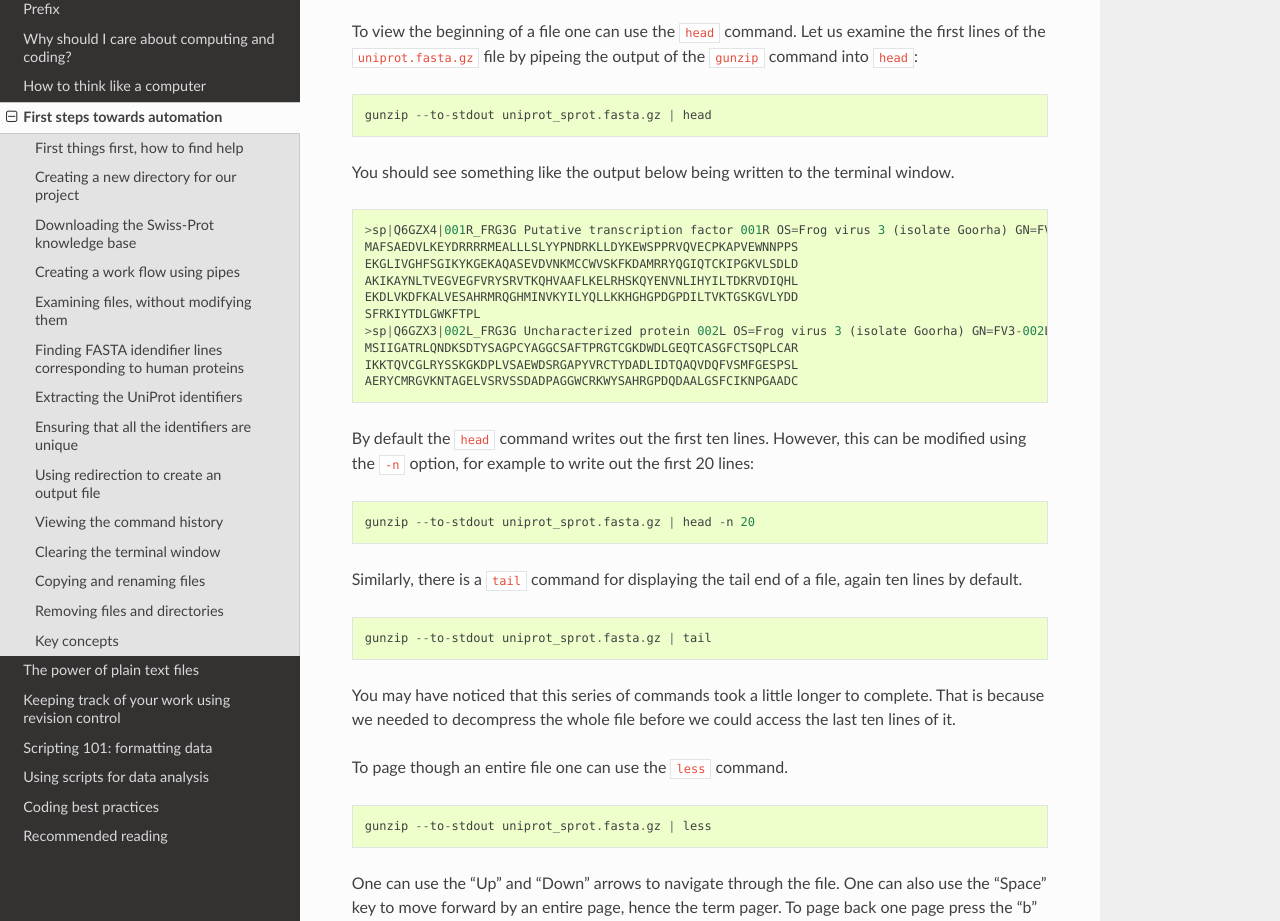
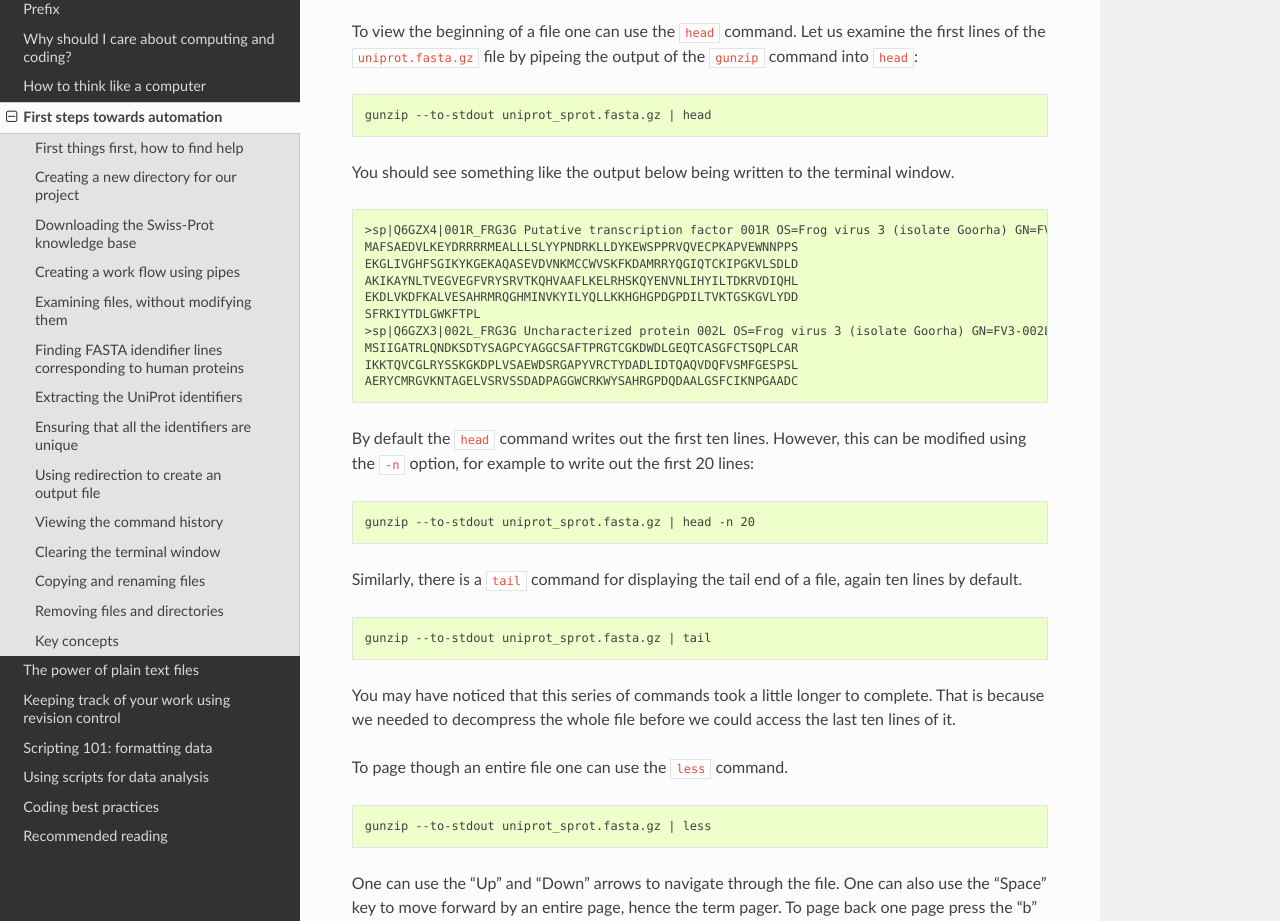
Before and after one commit to tjelvar-olsson/biologists-guide-to-computing, a Sphinx documentation site: the page built from source/first-steps-towards-automation.rst, in a window 1280 px wide and 1400 px high, scrolled down 3324 px. Shown: the part 152-1073 px from the top of the window. Built offline with Sphinx 7.4.7 and the Read the Docs theme 2.0.0, drawn with Linux system fonts in a browser that asks for light colours; some of the changed text lies outside the part shown.

Commit message:
Explicitly set cmd line code blocks to have no syntax highlighting.

```diff
--- a/source/first-steps-towards-automation.rst
+++ b/source/first-steps-towards-automation.rst
@@ -27,7 +27,9 @@ First things first, how to find help
 
 Most of the commands on the command line have built in help that can be accessed by
 providing either the argument ``-h`` or ``--help``. For example to access help for
-the ``curl`` command, which we will use later, you can run as such::
+the ``curl`` command, which we will use later, you can run as such:
+
+.. code-block:: none
 
     curl --help
 
@@ -35,7 +37,7 @@ More descriptive documentation can usually be found using the ``man`` (manual)
 command. For example to view the manual page of the ``ls`` command you can run
 the command below.
 
-::
+.. code-block:: none
 
     man ls
 
@@ -50,7 +52,7 @@ Creating a new directory for our project
 
 First of all let us make sure that we are working in our home directory.
 
-::
+.. code-block:: none
 
     cd
 
@@ -62,7 +64,7 @@ We can print out the name of the current working directory using the ``pwd``
 command. Furthermore we can list the contents of a directory using the ``ls``
 command.
 
-::
+.. code-block:: none
 
     pwd
     ls
@@ -72,7 +74,7 @@ create a new directory for our project. This is achieved using the ``mkdir``
 command, short for "make directory". After having created the directory move
 into it using the ``cd`` command.
 
-::
+.. code-block:: none
 
     mkdir first_step_towards_automation
     cd first_step_towards_automation
@@ -94,7 +96,9 @@ It is time to download the Swiss-Prot knowledge base from the UniProt. We can
 use the ``curl`` program to do this.  The ``curl`` command is a C program that
 allows us to stream data from URLs and FTP sites.  By default the ``curl``
 program writes the content of the URL to the standard output stream. To see
-this in action try running the command::
+this in action try running the command:
+
+.. code-block:: none
 
     curl www.bbc.com
 
@@ -117,7 +121,9 @@ when extracted it more than doubles in size. So we will use the ``--to-stdout``
 option to extract the content to the standard output stream whilst leaving the
 original file compressed.
 
-Try running the command::
+Try running the command:
+
+.. code-block:: none
 
     gunzip --to-stdout uniprot_sprot.fasta.gz
 
@@ -134,7 +140,9 @@ used to represent a pipe is the vertical bar: ``|``.
 
 To illustrate the use of pipes we will redirect the output of the previous
 ``gunzip`` command to the word count program ``wc``. Try running the command
-below::
+below:
+
+.. code-block:: none
 
     gunzip --to-stdout uniprot_sprot.fasta.gz | wc
 
@@ -144,7 +152,9 @@ below::
     to get access to previous commands.
 
 It should give you three numbers, these are the line, word and character counts. To
-only see the line count one could use the ``-l`` option::
+only see the line count one could use the ``-l`` option:
+
+.. code-block:: none
 
     gunzip --to-stdout uniprot_sprot.fasta.gz | wc -l
 
@@ -166,14 +176,16 @@ avoid making accidental changes to files when they simply want to read them.
 
 To view the beginning of a file one can use the ``head`` command. Let us examine
 the first lines of the ``uniprot.fasta.gz`` file by pipeing the output of the
-``gunzip`` command into ``head``::
+``gunzip`` command into ``head``:
+
+.. code-block:: none
 
     gunzip --to-stdout uniprot_sprot.fasta.gz | head
 
 You should see something like the output below being written to the terminal
 window.
 
-::
+.. code-block:: none
 
     >sp|Q6GZX4|001R_FRG3G Putative transcription factor 001R OS=Frog virus 3 (isolate Goorha) GN=FV3-001R PE=4 SV=1
     MAFSAEDVLKEYDRRRRMEALLLSLYYPNDRKLLDYKEWSPPRVQVECPKAPVEWNNPPS
@@ -188,14 +200,16 @@ window.
 
 By default the ``head`` command writes out the first ten lines. However, this
 can be modified using the ``-n`` option, for example to write out the first 20
-lines::
+lines:
+
+.. code-block:: none
 
     gunzip --to-stdout uniprot_sprot.fasta.gz | head -n 20
 
 Similarly, there is a ``tail`` command for displaying the tail end of a file,
 again ten lines by default.
 
-::
+.. code-block:: none
 
     gunzip --to-stdout uniprot_sprot.fasta.gz | tail
 
@@ -205,7 +219,7 @@ could access the last ten lines of it.
 
 To page though an entire file one can use the ``less`` command.
 
-::
+.. code-block:: none
 
     gunzip --to-stdout uniprot_sprot.fasta.gz | less
 
@@ -239,14 +253,16 @@ FASTA identifiers that correspond to human proteins.
 
 A powerful command for finding lines of interest in text is the ``grep``
 program, which can be used to search for strings and patterns. Let us use it to
-search for the string "Homo"::
+search for the string "Homo":
+
+.. code-block:: none
 
     gunzip --to-stdout uniprot_sprot.fasta.gz | grep Homo | less
 
 To make the match more visible we can add the ``--color=always`` option, which
 will highlight the matched string as red.
 
-::
+.. code-block:: none
 
     gunzip --to-stdout uniprot_sprot.fasta.gz | grep --color=always Homo | less
 
@@ -254,7 +270,7 @@ If you scroll through the matches you will notice that we have some false
 positives. We can highlight these by performing anther ``grep`` command that
 finds lines that do not contain the string "sapiens".
 
-::
+.. code-block:: none
 
     gunzip --to-stdout uniprot_sprot.fasta.gz | grep Homo | grep --invert-match sapiens
 
@@ -262,14 +278,14 @@ To make the search more specific we can search for the string "OS=Homo sapiens".
 To do this we need to surround the search pattern by quotes, which tells the shell that
 the two parts separated by a white space should be treated as one argument.
 
-::
+.. code-block:: none
 
     gunzip --to-stdout uniprot_sprot.fasta.gz | grep 'OS=Homo sapiens'
 
 To work out how many lines were matched we can pipe the output of ``grep`` to
 the ``wc`` command.
 
-::
+.. code-block:: none
 
     gunzip --to-stdout uniprot_sprot.fasta.gz | grep 'OS=Homo sapiens' | wc -l
 
@@ -279,7 +295,7 @@ Extracting the UniProt identifiers
 
 Below are the first three lines identified using the ``grep`` command.
 
-::
+.. code-block:: none
 
     >sp|P31946|1433B_HUMAN 14-3-3 protein beta/alpha OS=Homo sapiens GN=YWHAB PE=1 SV=3
     >sp|P62258|1433E_HUMAN 14-3-3 protein epsilon OS=Homo sapiens GN=YWHAE PE=1 SV=1
@@ -294,7 +310,7 @@ the vertical bar ("|"). This has got nothing to do with pipeing, it is simply
 the character surrounding the UniProt identifier. By splitting the line by "|"
 the UniProt id will be available in the second fragment.
 
-::
+.. code-block:: none
 
     gunzip --to-stdout uniprot_sprot.fasta.gz | grep 'OS=Homo sapiens' | cut -d '|' -f 2
 
@@ -306,7 +322,7 @@ difficult to know whether they are or not given that there are over 20,000 of
 them. Fortunately, one can use the ``uniq`` command to filtering out any
 duplicate lines.
 
-::
+.. code-block:: none
 
     gunzip --to-stdout uniprot_sprot.fasta.gz | grep 'OS=Homo sapiens' | cut -d '|' -f 2 | uniq
 
@@ -315,13 +331,17 @@ Using redirection to create an output file
 ------------------------------------------
 
 Now we will use a different redirection command, ``>``, to save the output to a file
-on disk::
+on disk:
+
+.. code-block:: none
 
     gunzip --to-stdout uniprot_sprot.fasta.gz | grep 'OS=Homo sapiens' | cut -d '|' -f 2 | uniq > human_uniprot_ids.txt
 
 Now if you run the ``ls`` command you will see the file
 ``human_uniprot_ids.txt`` in the directory and you can view its contents using
-``less``::
+``less``:
+
+.. code-block:: none
 
     ls
     less human_uniprot_ids.txt
@@ -340,13 +360,17 @@ Okay, so you have had a relaxing cup of tea and your head is no longer buzzing
 from information overload. However, you have also forgotten how you managed to
 extract those UniProt identifiers.
 
-Not to worry. You can view the history of your previous commands using ``history``::
+Not to worry. You can view the history of your previous commands using ``history``:
+
+.. code-block:: none
 
     history
 
 Note that each command has a history number associated with it.  You can use
 the number in the history this to rerun a previous command without having to
-retype it. For example to rerun command number 597 you would type in::
+retype it. For example to rerun command number 597 you would type in:
+
+.. code-block:: none
 
     !597
 
@@ -358,7 +382,9 @@ After having run the ``history`` command the terminal window is full of informat
 However, you find it distracting to have all those commands staring at you whilst
 you are trying to think.
 
-To clear the screen of output one can use the ``clear`` command::
+To clear the screen of output one can use the ``clear`` command:
+
+.. code-block:: none
 
     clear
 
@@ -370,20 +396,20 @@ directory.
 
 For this exercise let us start by creating a backup directory.
 
-::
+.. code-block:: none
 
     mkdir backup
 
 Now we can copy the file into the backup directory using the ``cp`` command.
 
-::
+.. code-block:: none
 
     cp human_uniprot_id.txt backup/
 
 The command above uses the original name of the file. However, we could have
 given it a different name, for example including the date.
 
-::
+.. code-block:: none
 
     cp human_uniprot_id.txt backup/human_uniprot_id_2015-11-10.txt
 
@@ -391,7 +417,7 @@ Finally, suppose that one wanted to rename the original file to use hyphens
 rather than under scores. To to this one would use the ``mv`` command, mnemonic
 "move".
 
-::
+.. code-block:: none
 
     mv human_uniprot_id.txt human-uniprot-id.txt
 
@@ -402,17 +428,23 @@ Removing files and directories
 Having experimented with the command line we want to clean up by removing
 unwanted files and directories.
 
-One can remove files using the ``rm`` command::
+One can remove files using the ``rm`` command:
+
+.. code-block:: none
 
     rm backup/human_uniprot_id.txt
 
-Empty directories can be removed using the ``rmdir`` command::
+Empty directories can be removed using the ``rmdir`` command:
+
+.. code-block:: none
 
     mkdir empty
     rmdir empty
 
 To remove directories with files in them one can use the ``rm`` command with
-the recursive option::
+the recursive option:
+
+.. code-block:: none
 
     rm -r backup
 
```
